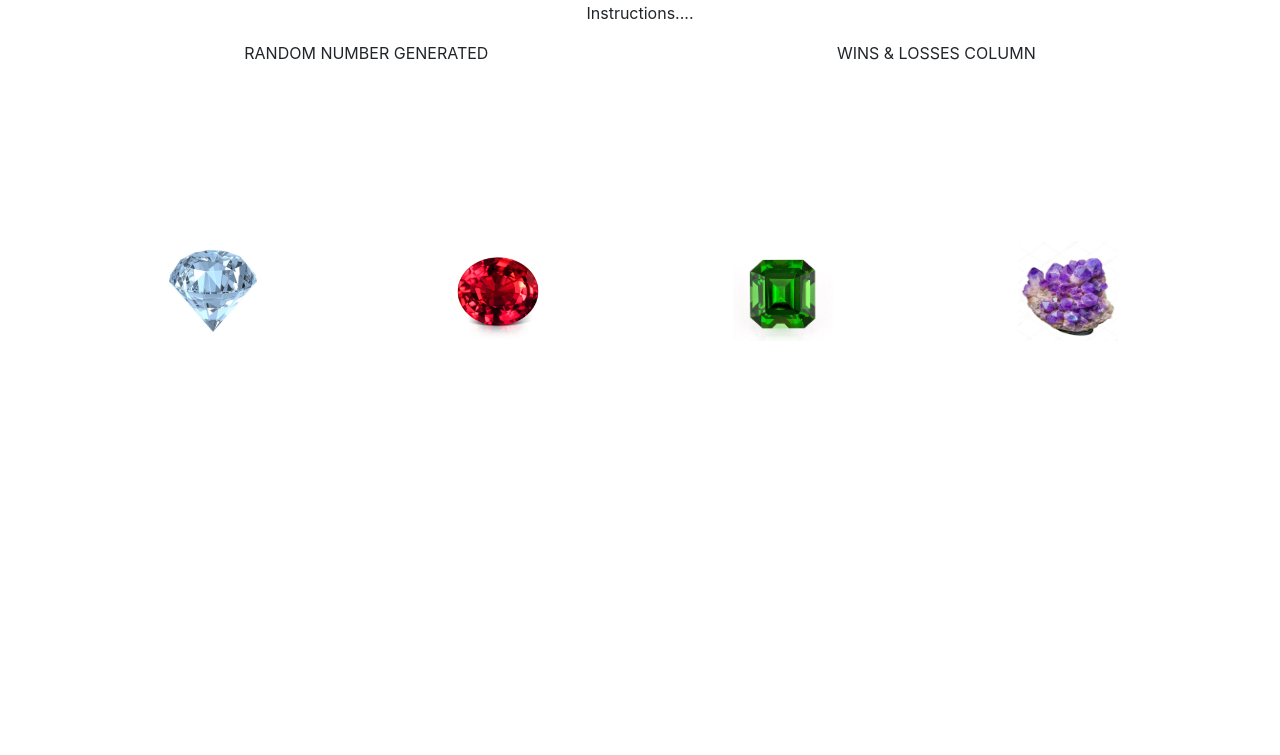
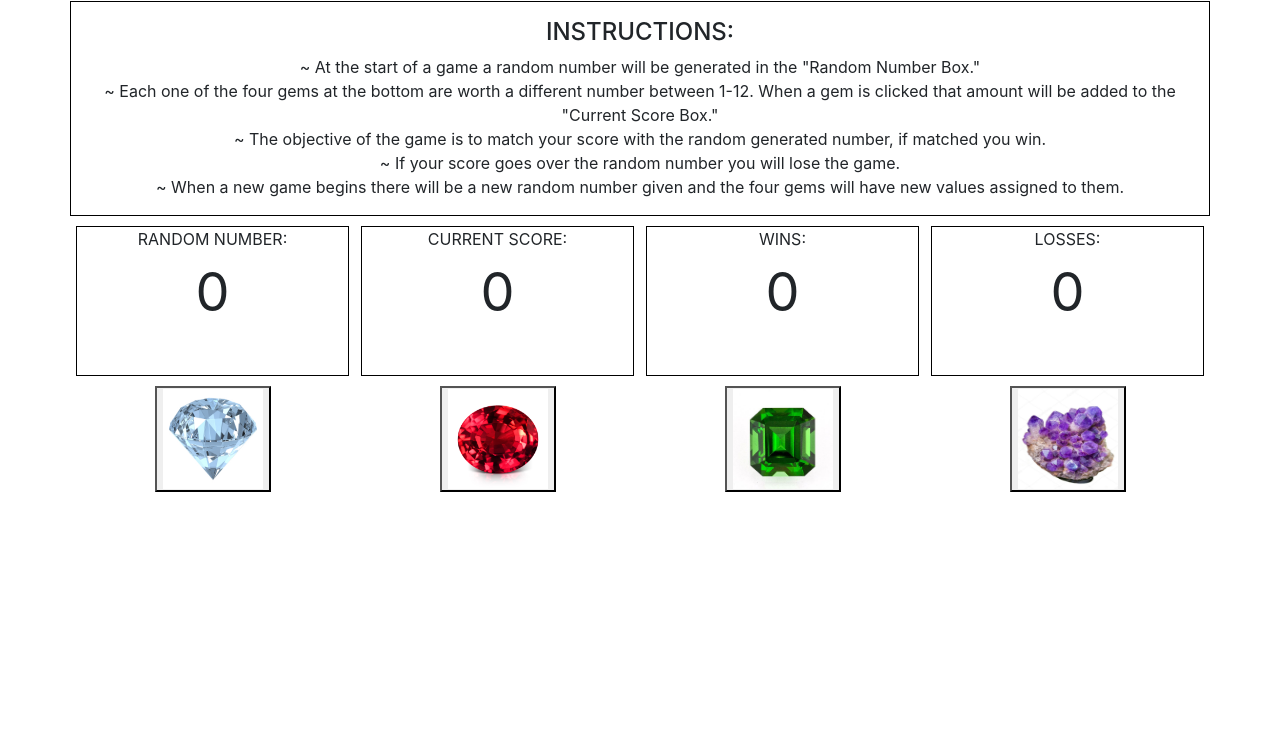
Before and after one commit to ckhurley20/unit-4-game, a plain HTML site: page index.html in a window 1280 px wide. Shown: the part 45-800 px from the top of the page. Drawn offline with nearby package versions, Linux system fonts and the light colour scheme.

Commit message:
added styling

```diff
--- a/assets/css/style.css
+++ b/assets/css/style.css
@@ -5,18 +5,43 @@
     margin-left: auto;
     text-align: center;
   }
+.instructions {
+    padding-right: auto;
+    padding-left: auto;
+    margin-right: auto;
+    margin-left: auto;
+    text-align: center;
+    border: 1px solid;
+    border-color: black;
+    margin-bottom: 10px;
+}
 
 .gempics {
     width: 100px;
     height: 100px;
+    cursor: pointer;
   }
 
-.number-generator {
-    height: 200px;
+.number-generator,
+.score-generator {
+    height: 150px;
+    border: 1px solid;
+    border-color: black;
+    width: 24%;
+    margin-bottom: 10px;
 
   }
 
 .win-loss {
-    height: 200px;
+    height: 150px;
+    border: 1px solid;
+    border-color: black;
+    width:24%;
+    margin-bottom: 10px;
+  }
 
-  }
+.number-generator p,
+.score-generator p,
+.win-loss p {
+    font-size: 54px;
+}
--- a/index.html
+++ b/index.html
@@ -26,32 +26,71 @@
             </div>
         </div>
         <div class="row">
-            <div class="col-">
+            <div class="col- instructions">
                 <p>
-                    Instructions....
+                    <h4>INSTRUCTIONS:</h4>
+                    ~ At the start of a game a random number will be generated in the "Random Number Box."
+                    <br>
+                    ~ Each one of the four gems at the bottom are worth a different number between 1-12. When a gem is clicked that amount will be added to the "Current Score Box."
+                    <br>
+                    ~ The objective of the game is to match your score with the random generated number, if matched you win.
+                    <br>
+                    ~ If your score goes over the random number you will lose the game.
+                    <br>
+                    ~ When a new game begins there will be a new random number given and the four gems will have new values assigned to them.
                 </p>
             </div>
         </div>
         <div class="row">
             <div class="col- number-generator">
-                RANDOM NUMBER GENERATED
+                RANDOM NUMBER:
+                <br>
+                <p id="randomNumber">
+                    0
+                </p>
+            </div>
+            <div class="col- score-generator">
+                CURRENT SCORE:
+                <br>
+                <p id="currentScore">
+                    0
+                </p>
             </div>
             <div class="col- win-loss">
-                WINS & LOSSES COLUMN
+                WINS:
+                <br>
+                <p id="wins">
+                    0
+                </p>
+            </div>
+            <div class="col- win-loss">
+                LOSSES:
+                <br>
+                <p id="losses">
+                    0
+                </p>
             </div>
         </div>
         <div class="row">
             <div class="col-">
-                <img src="assets/images/blue-gem.jpg"  class= "gempics">
+                <button type="button" id="blueGem">
+                        <img src="assets/images/blue-gem.jpg"  class= "gempics">
+                </button>
             </div>
             <div class="col-">
-                <img src="assets/images/red-gem.jpg"  class= "gempics">
+                <button type="button" id="redGem">
+                    <img src="assets/images/red-gem.jpg"  class= "gempics">
+                </button>
             </div>
             <div class="col-">
-                <img src="assets/images/green-gem.jpg"  class= "gempics">
+                <button type="button" id="greenGem">
+                    <img src="assets/images/green-gem.jpg"  class= "gempics">
+                </button>
             </div>
             <div class="col-">
-                <img src="assets/images/purple-gem.jpg"  class= "gempics">
+                <button type="button" id="purpleGem">
+                    <img src="assets/images/purple-gem.jpg"  class= "gempics">
+                </button>
             </div>
         </div>
     </div>
```
Also changed, not shown: assets/javascript/game.js (+7 -0 lines).
